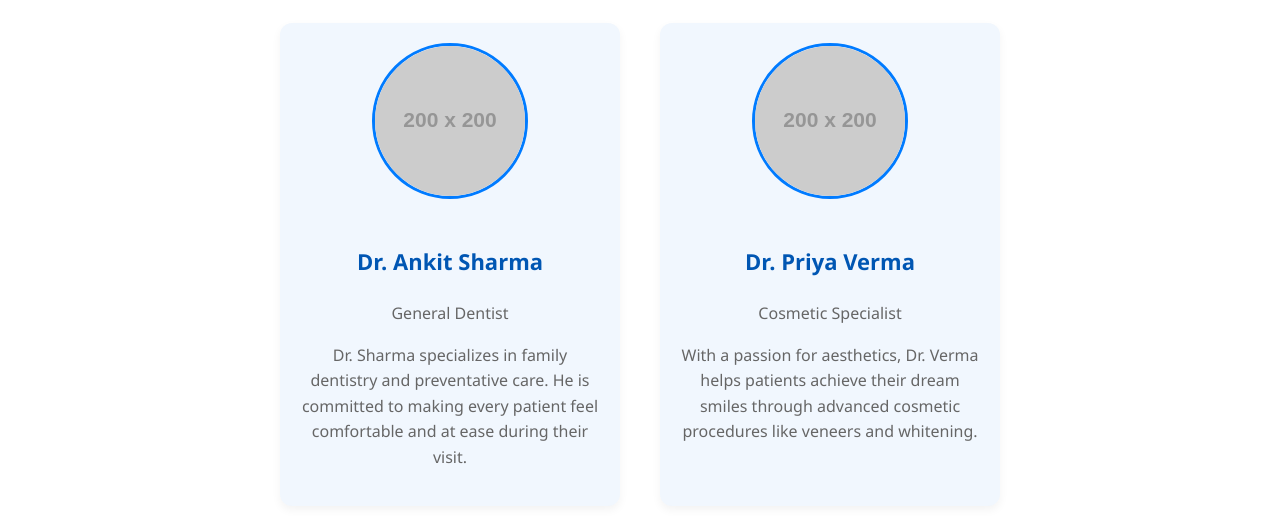
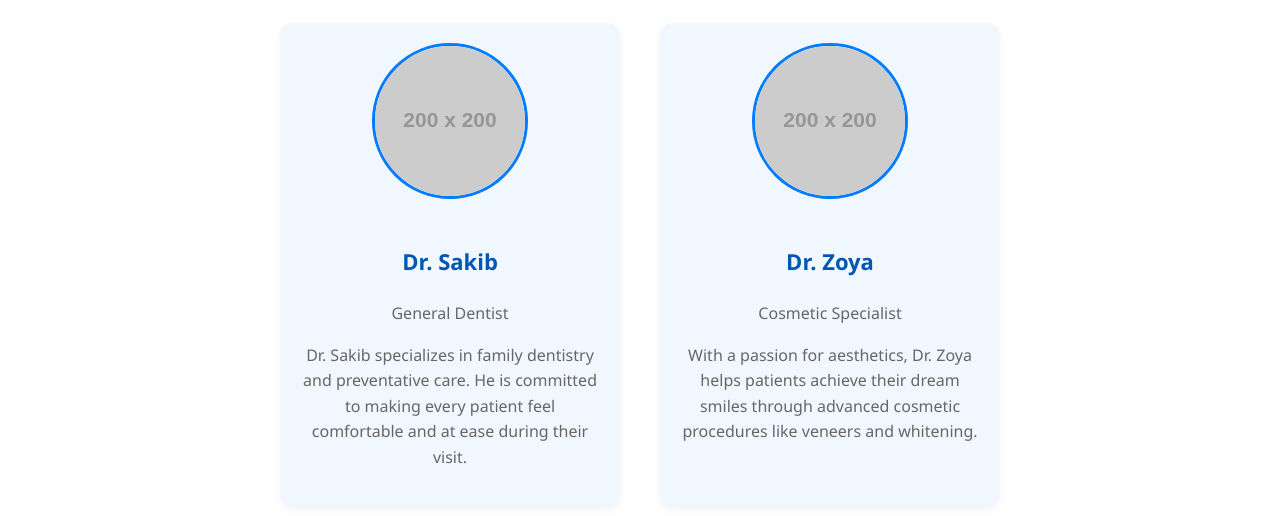
Before and after one commit to Mustafashk786/Smilecaredentist, a plain HTML site: page about.html in a window 1280 px wide. Shown: the part 284-800 px from the top of the page. Drawn offline with Linux system fonts and the light colour scheme; placeholder pictures from the web are drawn by us.

Commit message:
Update about.html

```diff
--- a/about.html
+++ b/about.html
@@ -29,15 +29,15 @@
             <div class="team-grid">
                 <div class="team-member-card">
                     <img src="https://via.placeholder.com/200" alt="Dr. Ankit Sharma" class="team-photo">
-                    <h3>Dr. Ankit Sharma</h3>
+                    <h3>Dr. Sakib</h3>
                     <p>General Dentist</p>
-                    <p>Dr. Sharma specializes in family dentistry and preventative care. He is committed to making every patient feel comfortable and at ease during their visit.</p>
+                    <p>Dr. Sakib specializes in family dentistry and preventative care. He is committed to making every patient feel comfortable and at ease during their visit.</p>
                 </div>
                 <div class="team-member-card">
                     <img src="https://via.placeholder.com/200" alt="Dr. Priya Verma" class="team-photo">
-                    <h3>Dr. Priya Verma</h3>
+                    <h3>Dr. Zoya</h3>
                     <p>Cosmetic Specialist</p>
-                    <p>With a passion for aesthetics, Dr. Verma helps patients achieve their dream smiles through advanced cosmetic procedures like veneers and whitening.</p>
+                    <p>With a passion for aesthetics, Dr. Zoya helps patients achieve their dream smiles through advanced cosmetic procedures like veneers and whitening.</p>
                 </div>
             </div>
         </div>
```
